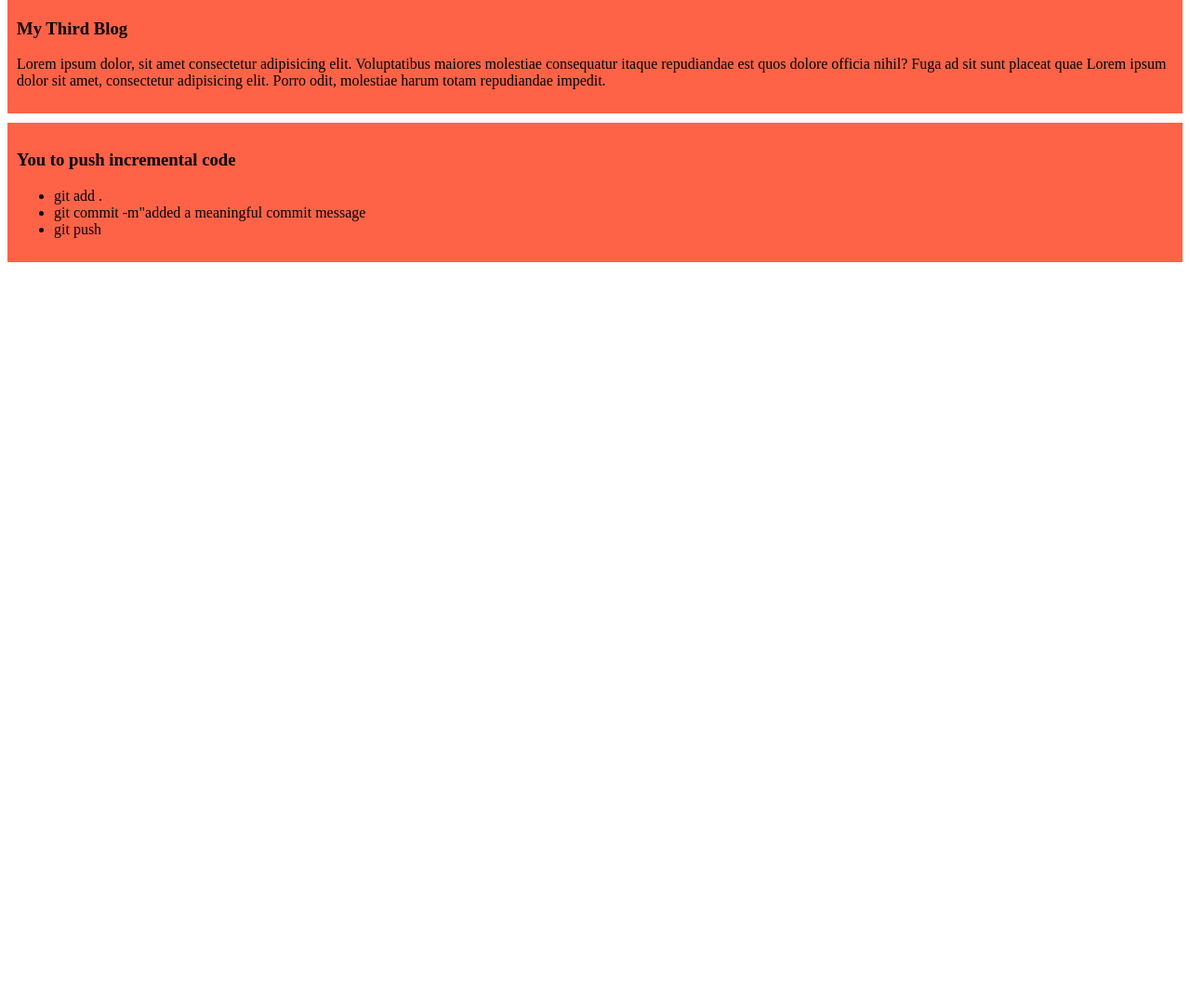
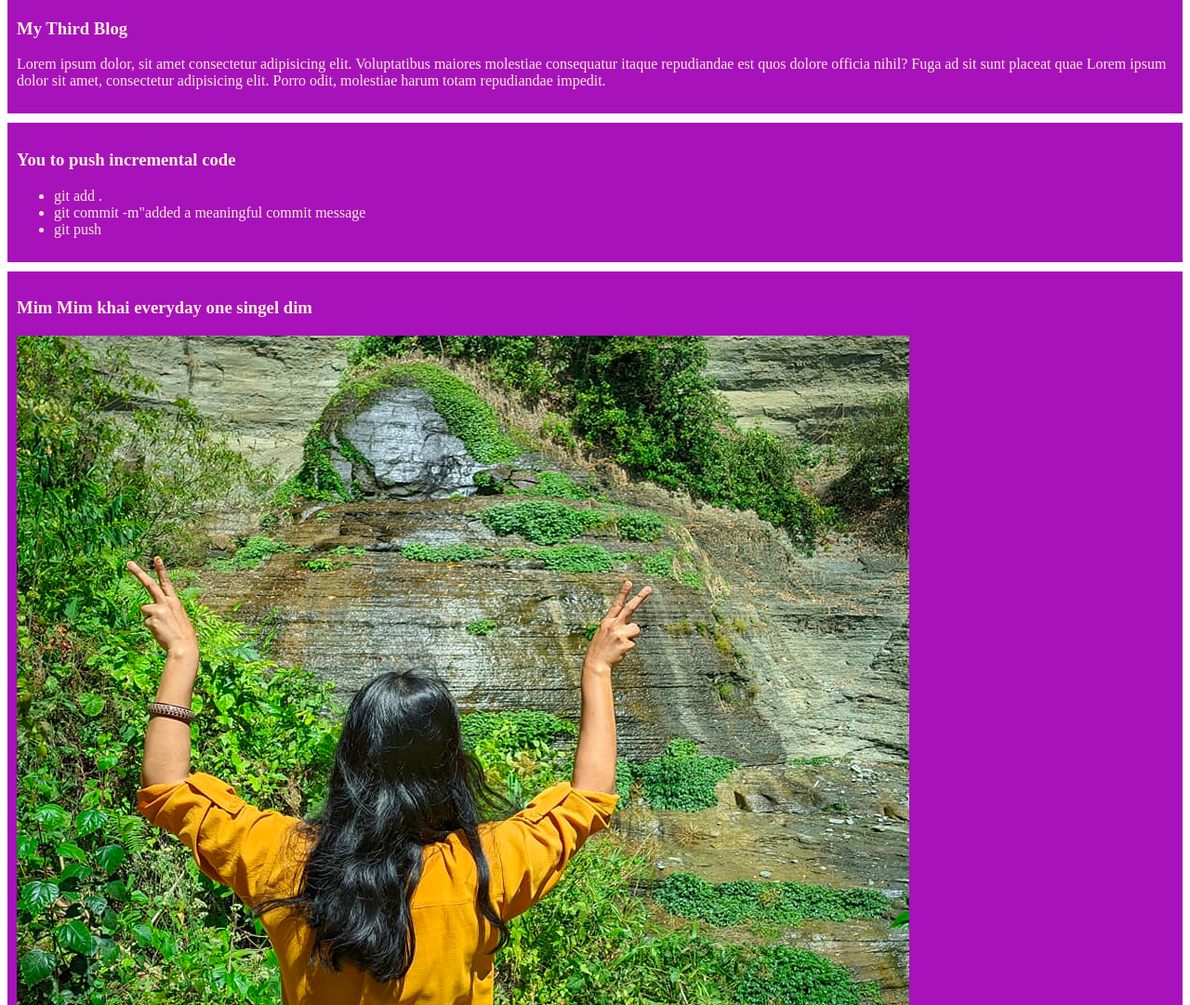
Before and after one commit to sabithossen4/my-simple-website, a plain HTML site: page index.html in a window 1280 px wide. Shown: the part 300-1381 px from the top of the page at 93% size. Before the commit the page ends 800 px from the top, so only its background shows below. Drawn offline with Linux system fonts and the light colour scheme.

Commit message:
added mim with a dim

```diff
--- a/index.html
+++ b/index.html
@@ -27,5 +27,9 @@
       <li>git push</li>
     </ul>
   </div>
+  <div>
+    <h3>Mim Mim khai everyday one singel dim</h3>
+    <img src="images/dim.jpg" alt="dim">
+  </div>
 </body>
 </html>
--- a/styles/blog.css
+++ b/styles/blog.css
@@ -1,5 +1,6 @@
 div{
-  background-color: tomato;
+  color: antiquewhite;
+  background-color:rgb(167, 18, 187);
   padding: 10px;
   margin-bottom: 10px;
 }
```
Also changed, not shown: images/dim.jpg (added).
